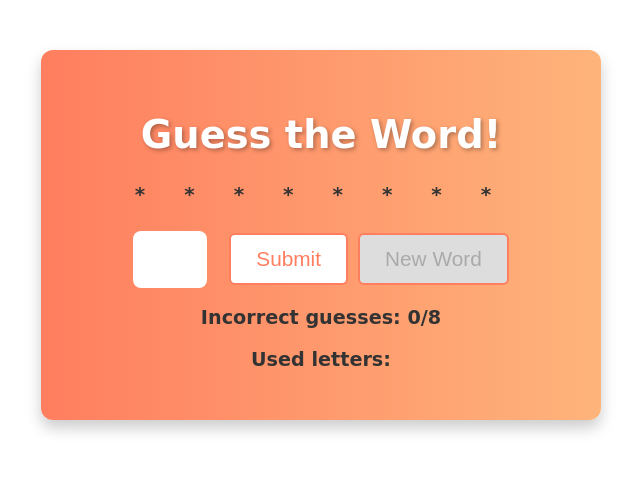
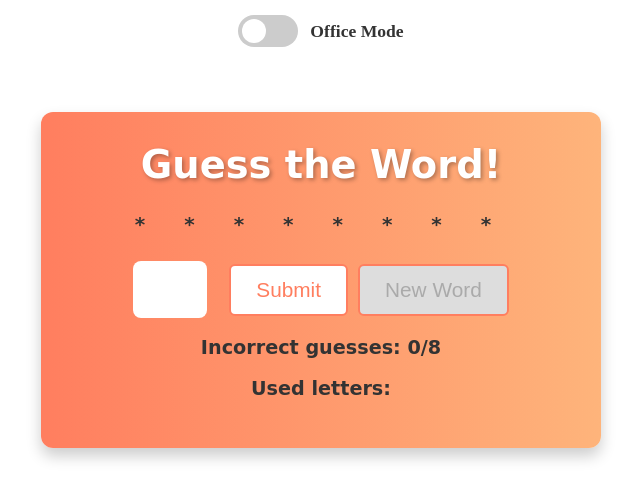
Before and after one commit to Rohitsharma-ITG/Guess-word-game, a React (Vite) app: page / in a window 1280 px wide. Shown: the top 500 px of the page, without its empty margins (319-959 px from the left). Built offline with nearby package versions, Linux system fonts and the light colour scheme.

Commit message:
added office mode

```diff
--- a/src/App.css
+++ b/src/App.css
@@ -1,48 +1,179 @@
-/* #root {
-  max-width: 1280px;
-  margin: 0 auto;
-  padding: 2rem;
-  text-align: center;
+* {
+  padding: 0;
+  margin: 0;
 }
 
-.logo {
-  height: 6em;
-  padding: 1.5em;
-  will-change: filter;
-  transition: filter 300ms;
-}
-.logo:hover {
-  filter: drop-shadow(0 0 2em #646cffaa);
-}
-.logo.react:hover {
-  filter: drop-shadow(0 0 2em #61dafbaa);
+.night {
+  background-color: black;
+  color: white;
+  height: 100vh;
 }
 
-@keyframes logo-spin {
-  from {
-    transform: rotate(0deg);
-  }
-  to {
-    transform: rotate(360deg);
-  }
+.day {
+  background: white;
+  color: black;
+  height: 100vh;
 }
 
-@media (prefers-reduced-motion: no-preference) {
-  a:nth-of-type(2) .logo {
-    animation: logo-spin infinite 20s linear;
-  }
+.toggle-btn {
+  display: flex;
+  align-items: center;
+  justify-content: center;
+  gap: 12px;
+  padding: 15px;
 }
 
-.card {
-  padding: 2em;
+.switch {
+  position: relative;
+  display: inline-block;
+  width: 60px;
+  height: 32px;
 }
 
-.read-the-docs {
-  color: #888;
-} */
+.switch input {
+  opacity: 0;
+  width: 0;
+  height: 0;
+}
+
+/* slider background */
+.slider {
+  position: absolute;
+  cursor: pointer;
+  top: 0;
+  left: 0;
+  right: 0;
+  bottom: 0;
+  background-color: #ccc;
+  transition: 0.4s;
+  border-radius: 34px;
+}
+
+/* circle knob */
+.slider:before {
+  position: absolute;
+  content: "";
+  height: 24px;
+  width: 24px;
+  left: 4px;
+  bottom: 4px;
+  background-color: white;
+  transition: 0.4s;
+  border-radius: 50%;
+}
+
+/* when checked */
+.switch input:checked+.slider {
+  background-color: #4caf50;
+  /* Office Mode = Green */
+}
+
+.switch input:checked+.slider:before {
+  transform: translateX(26px);
+}
+
+.day .mode-label {
+  font-size: 1.1em;
+  font-weight: bold;
+  color: #333;
+}
+.night .mode-label {
+  font-size: 1.1em;
+  font-weight: bold;
+  color: #e2e2e2;
+}
+
+.night .game-container {
+  font-family: 'Comic Sans MS', cursive, sans-serif;
+  background-color: #4e4e4e;
+  padding: 30px;
+  text-align: center;
+  border-radius: 12px;
+  box-shadow: 0 8px 15px rgba(0, 0, 0, 0.2);
+  width: 500px;
+  margin: 50px auto;
+  background: #181818;
+}
+
+.night .game-title {
+  font-size: 2.4em;
+  color: #979393;
+  font-weight: bold;
+  margin-bottom: 25px;
+  text-shadow: 2px 2px 4px rgba(0, 0, 0, 0.3);
+}
+
+.night .stars-display {
+  font-size: 20px;
+  letter-spacing: 0.8em;
+  color: #dfcbcb;
+  margin-bottom: 25px;
+  font-weight: bold;
+}
+
+.night .input-container {
+  margin-top: 25px;
+  display: flex;
+  justify-content: center;
+  align-items: center;
+}
+
+.night .input-field {
+  padding: 12px;
+  font-size: 1.8em;
+  border-radius: 8px;
+  border: none;
+  margin-right: 12px;
+  width: 50px;
+  text-align: center;
+  transition: all 0.3s ease;
+  background: gray;
+}
+
+.night .input-field:focus {
+  outline: none;
+  box-shadow: 0 0 8px rgba(255, 126, 95, 0.6);
+}
+
+.night .submit-btn,
+.night .new-word-btn {
+  background-color: #424242;
+  color: #ffffff;
+  border: 2px solid #000000;
+  padding: 12px 25px;
+  font-size: 1.3em;
+  cursor: pointer;
+  border-radius: 6px;
+  transition: all 0.3s ease;
+  margin-left: 10px;
+}
+
+.night .submit-btn:disabled,
+.night .new-word-btn:disabled {
+  background-color: #ddd;
+  color: #aaa;
+  cursor: not-allowed;
+}
+
+.night .submit-btn:hover,
+.night .new-word-btn:hover {
+  background-color: #c0b4b1;
+  color: white;
+  transform: scale(1.05);
+}
+
+.night .incorrect-guesses,
+.night .used-letters,
+.night .status-message {
+  font-size: 1.2em;
+  color: #898181;
+  margin-top: 18px;
+  font-weight: bold;
+}
 
 
-.game-container {
+
+.day .game-container {
   font-family: 'Comic Sans MS', cursive, sans-serif;
   background-color: #f0f8ff;
   padding: 30px;
@@ -54,7 +185,7 @@
   background: linear-gradient(to right, #ff7e5f, #feb47b);
 }
 
-.game-title {
+.day .game-title {
   font-size: 2.4em;
   color: #fff;
   font-weight: bold;
@@ -62,7 +193,7 @@
   text-shadow: 2px 2px 4px rgba(0, 0, 0, 0.3);
 }
 
-.stars-display {
+.day .stars-display {
   font-size: 20px;
   letter-spacing: 0.8em;
   color: #333;
@@ -70,14 +201,14 @@
   font-weight: bold;
 }
 
-.input-container {
+.day .input-container {
   margin-top: 25px;
   display: flex;
   justify-content: center;
   align-items: center;
 }
 
-.input-field {
+.day .input-field {
   padding: 12px;
   font-size: 1.8em;
   border-radius: 8px;
@@ -88,12 +219,13 @@
   transition: all 0.3s ease;
 }
 
-.input-field:focus {
+.day .input-field:focus {
   outline: none;
   box-shadow: 0 0 8px rgba(255, 126, 95, 0.6);
 }
 
-.submit-btn, .new-word-btn {
+.day .submit-btn,
+.day .new-word-btn {
   background-color: #fff;
   color: #ff7e5f;
   border: 2px solid #ff7e5f;
@@ -105,19 +237,23 @@
   margin-left: 10px;
 }
 
-.submit-btn:disabled, .new-word-btn:disabled {
+.day .submit-btn:disabled,
+.day .new-word-btn:disabled {
   background-color: #ddd;
   color: #aaa;
   cursor: not-allowed;
 }
 
-.submit-btn:hover, .new-word-btn:hover {
+.day .submit-btn:hover,
+.day .new-word-btn:hover {
   background-color: #ff7e5f;
   color: white;
   transform: scale(1.05);
 }
 
-.incorrect-guesses, .used-letters, .status-message {
+.day .incorrect-guesses,
+.day .used-letters,
+.day .status-message {
   font-size: 1.2em;
   color: #333;
   margin-top: 18px;
--- a/src/App.jsx
+++ b/src/App.jsx
@@ -5,14 +5,26 @@ import './App.css'
 import Guess from './component/Guess'
 
 function App() {
-  const [count, setCount] = useState(0)
+  const [officeMode, setOfficeMode] = useState(false)
 
 
   return (
-    <>
-
-     <Guess />
-    </>
+    <div className={officeMode ? "night" : "day"}>
+      <div className="toggle-btn">
+        <label className="switch">
+          <input
+            type="checkbox"
+            checked={officeMode}
+            onChange={() => setOfficeMode(v => !v)}
+          />
+          <span className="slider"></span>
+        </label>
+        <span className="mode-label">
+          Office Mode
+        </span>
+      </div>
+      <Guess />
+    </div>
   )
 }
 
```
